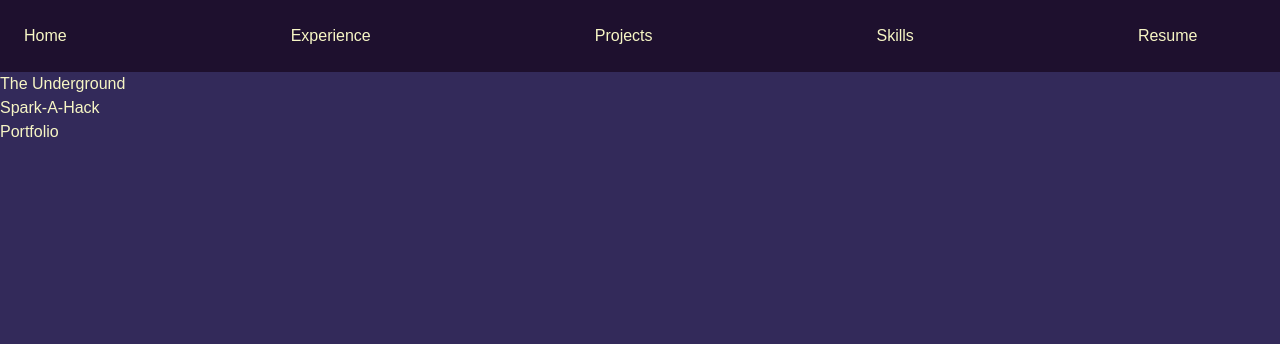
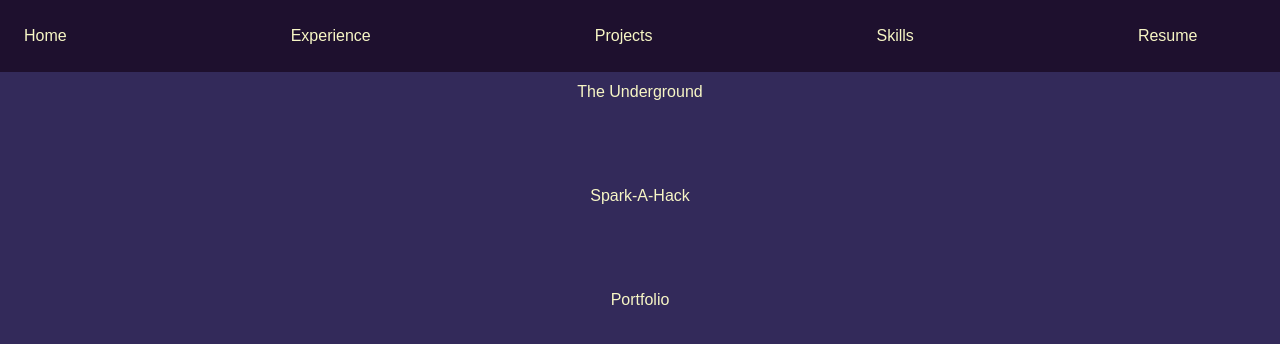
Before and after one commit to carloselopezjr/Portfolio, a Next.js app: page /projects in a window 1280 px wide. Shown: the top 344 px of the page. Built offline with nearby package versions, Linux system fonts and the light colour scheme.

Commit message:
working on projects

```diff
--- a/src/app/(main)/components/navbar/page.tsx
+++ b/src/app/(main)/components/navbar/page.tsx
@@ -3,7 +3,7 @@ import Link from "next/link";
 export default function Navbar() {
     return (
        <div>
-        <nav className ="text-creamy bg-iterationOfPurple p-6">
+        <nav className ="fixed top-0 left-0 right-0 text-creamy bg-iterationOfPurple p-6">
             <ul className = "flex space-x-56">
                 <li>
                     <Link href="/">Home</Link>
--- a/src/app/(main)/projects/page.tsx
+++ b/src/app/(main)/projects/page.tsx
@@ -25,9 +25,11 @@ export default function Projects() {
         <div>
             {project.map((proj, index) => (
                 <div key={index}>
-                    <h2>{proj.name}</h2>
+                    <h2 className ="flex justify-center mt-20">{proj.name}</h2>
+                    <h1></h1>
                 </div>
             ))}
         </div>
+
     );
 }
```
Also changed, not shown: src/app/(main)/page.tsx (+2 -2 lines), src/app/(main)/components/projects_container/page.tsx (added).
